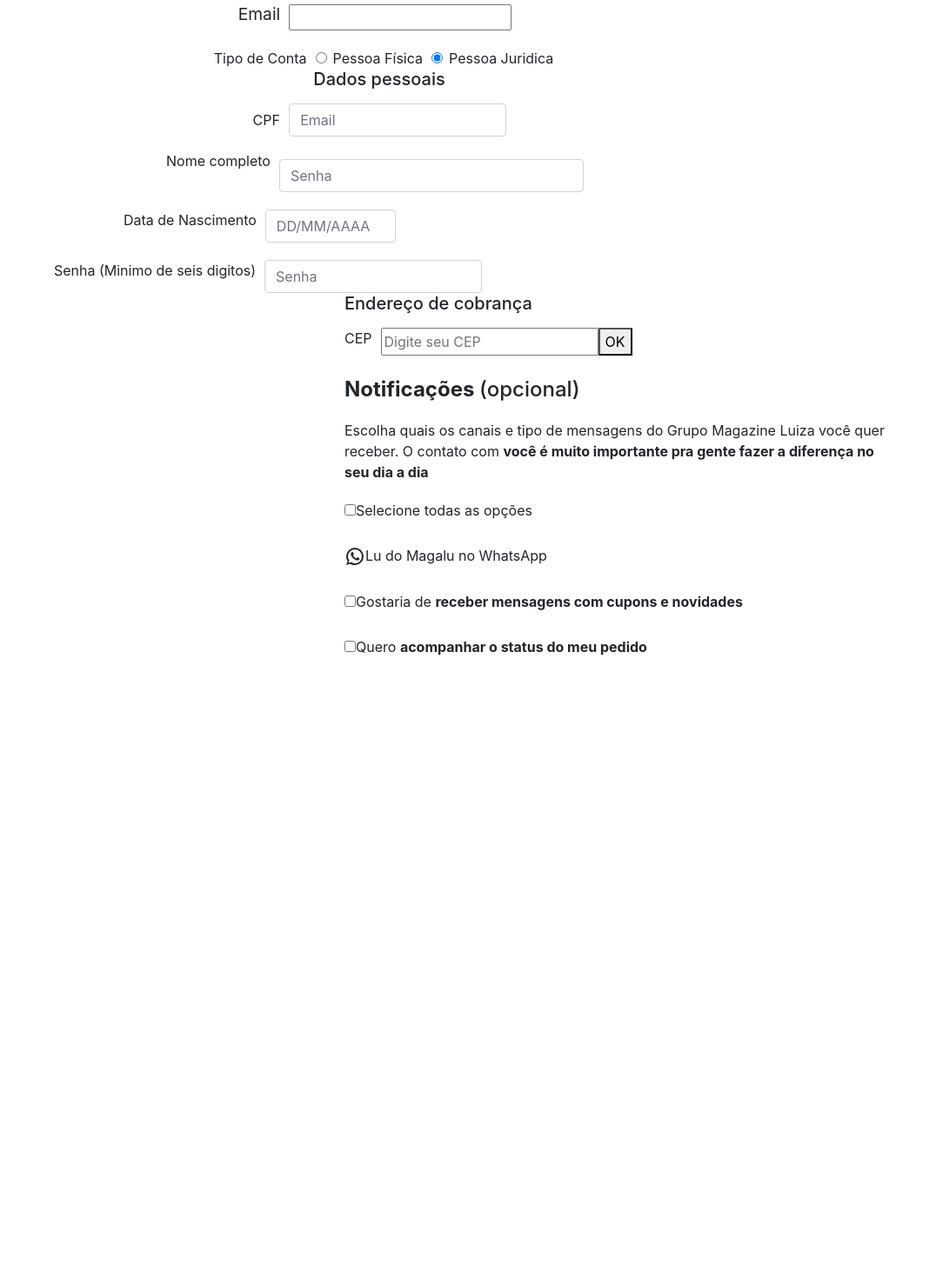
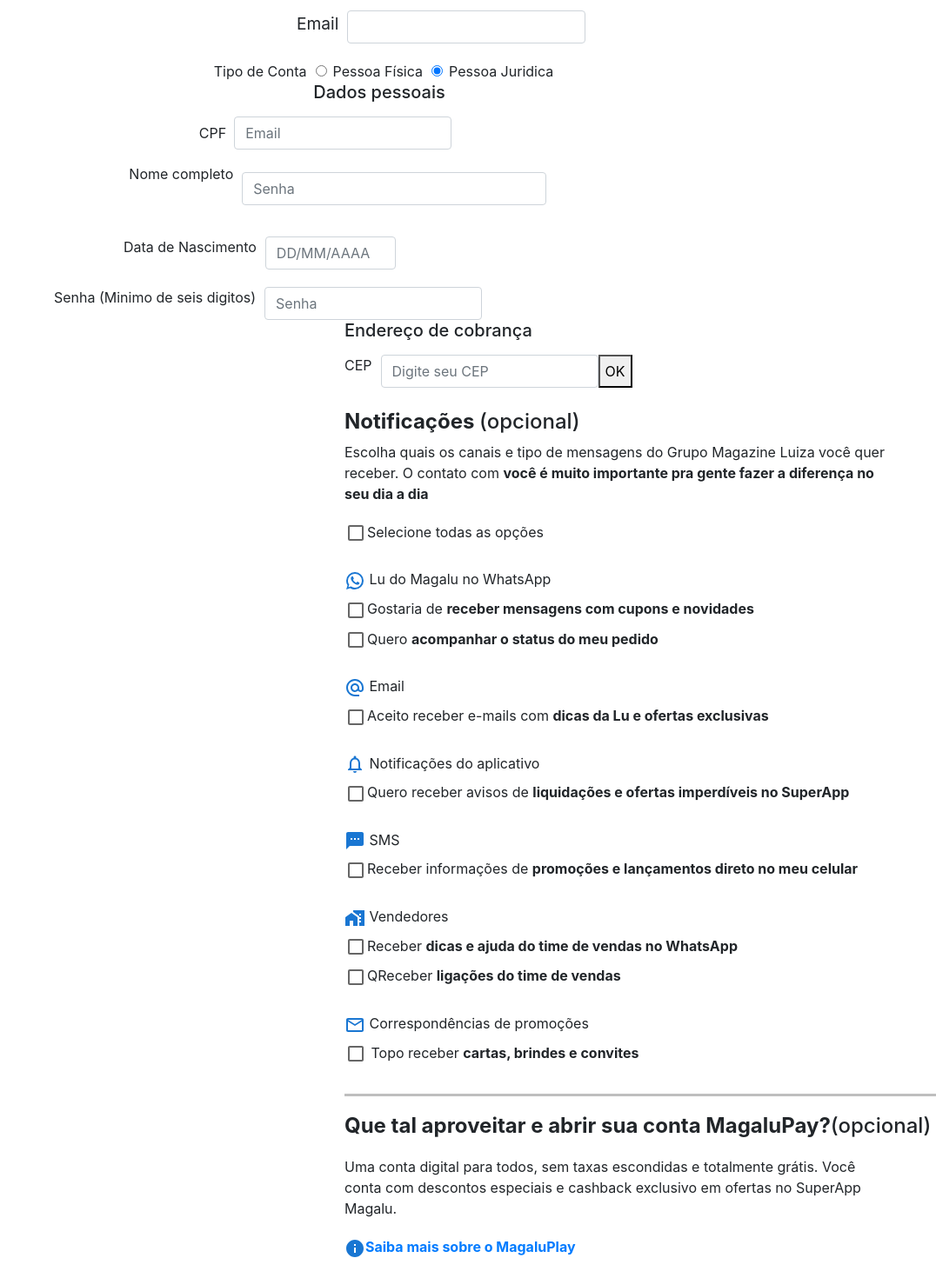
Before and after one commit to math3us2021/desafio_magalu, a React (Create React App) app: page / in a window 1280 px wide. Shown: the part 160-1630 px from the top of the page at 87% size, without its empty margins (204-1280 px from the left). Before the commit the page ends 949 px from the top, so only its background shows below. Built offline with nearby package versions, Linux system fonts and the light colour scheme.

Commit message:
22/07/2022

```diff
--- a/src/components/DadosPessoais.jsx
+++ b/src/components/DadosPessoais.jsx
@@ -1,5 +1,5 @@
 import React from "react";
-import { Dados, Nome, DataNasc, Senha } from "./styles";
+import { Dados, Nome, DataNasc, Senha, Cpf } from "./styles";
 import VisibilityOffIcon from '@mui/icons-material/VisibilityOff';
 import Input from '@mui/material/Input';
 
@@ -8,21 +8,21 @@
     return (
         <Dados>
             <label><strong><h5>Dados pessoais</h5></strong></label>
-            <div class="form-group row">
-                <label  class="col-sm-2 col-form-label">CPF</label>
-                <input type="email" class="form-control" id="inputEmail3" placeholder="Email"></input>
-            </div>
-            <Nome class="form-group row">
-                <label for="inputEmail3" >Nome completo</label>
-                <input type="password" class="form-control" id="inputPassword3" placeholder="Senha"></input>
+            <Cpf className="form-group row">
+                <label  className="col-sm-2 col-form-label">CPF</label>
+                <input type="email" className="form-control" id="inputEmail3" placeholder="Email"></input>
+            </Cpf>
+            <Nome className="form-group row">
+                <label>Nome completo</label>
+                <input type="password" className="form-control" id="inputPassword3" placeholder="Senha"></input>
             </Nome>
             <DataNasc>
                 <label >Data de Nascimento</label>
-                <input class="form-control" placeholder="DD/MM/AAAA"></input>
+                <input className="form-control" placeholder="DD/MM/AAAA"></input>
             </DataNasc>
             <Senha>
-                <label class="FormGroup-label " >Senha (Minimo de seis digitos)</label>
-                <input class="form-control" placeholder="Senha" ></input>
+                <label className="FormGroup-label " >Senha (Minimo de seis digitos)</label>
+                <input className="form-control" placeholder="Senha" ></input>
             </Senha>
         </Dados >
     )
--- a/src/components/Endereco.jsx
+++ b/src/components/Endereco.jsx
@@ -11,7 +11,7 @@
                 </div>
                 <Cep>
                     <label>CEP</label>
-                    <input type="text" placeholder="Digite seu CEP"></input>
+                    <input type="text" className="form-control" placeholder="Digite seu CEP"></input>
                     <button>OK</button>
                 </Cep>
             </Endereco>
--- /dev/null
+++ b/src/components/MagaluPlay.jsx
@@ -0,0 +1,34 @@
+import React from "react";
+import { MagaluPlay } from "./styles";
+import InfoIcon from '@mui/icons-material/Info';
+import Checkbox from '@mui/material/Checkbox';
+import {Link} from "react-router-dom";
+
+export default () => {
+
+    return (
+        <MagaluPlay>
+            <div>
+                <h4><b>Que tal aproveitar e abrir sua conta MagaluPay?</b>(opcional)</h4>
+            </div>
+            <div>
+                <span>Uma conta digital para todos, sem taxas escondidas e totalmente grátis. Você<br></br> conta com descontos especiais e cashback exclusivo em ofertas no SuperApp<br></br> Magalu.
+                </span>
+            </div>
+            <div>
+                <label>
+                    <InfoIcon color="primary" />
+                    <Link to={""}>
+                    <span><strong>Saiba mais sobre o MagaluPlay</strong></span>
+                    </Link>
+                </label>
+            </div>
+            <div>
+                <label>
+                    <Checkbox sx={{ m: -1 }} />
+                    <span>Gostaria de <b>receber mensagens com cupons e novidades</b></span>
+                </label>
+            </div>
+        </MagaluPlay>
+    )
+}
--- a/src/components/Navbar.jsx
+++ b/src/components/Navbar.jsx
@@ -17,10 +17,11 @@
                 <li>Saldão</li>
             </ul>
 
+          <Linha>
+            <div></div>
+          </Linha>
           </Nav>
-            <Linha>
 
-            </Linha>
         </div>
     )
 }
--- a/src/components/Notificacoes.jsx
+++ b/src/components/Notificacoes.jsx
@@ -1,6 +1,12 @@
 import React from "react";
-import { Notification} from "./styles";
+import { Notification, NotificationBody, Title } from "./styles";
 import WhatsAppIcon from '@mui/icons-material/WhatsApp';
+import AlternateEmailIcon from '@mui/icons-material/AlternateEmail';
+import NotificationsNoneIcon from '@mui/icons-material/NotificationsNone';
+import SmsIcon from '@mui/icons-material/Sms';
+import HomeWorkIcon from '@mui/icons-material/HomeWork';
+import Checkbox from '@mui/material/Checkbox';
+import MailOutlineIcon from '@mui/icons-material/MailOutline';
 
 
 export default () => {
@@ -14,30 +20,108 @@
                 <span>Escolha quais os canais e tipo de mensagens do Grupo Magazine Luiza você quer <br></br> receber. O contato com <b> você é muito importante pra gente fazer a diferença no<br></br> seu dia a dia</b>
                 </span>
             </div>
+            <Title>
+                <label>
+                    <Checkbox sx={{ m: -1 }}/>
+                    <span>Selecione todas as opções</span>
+                </label>
+            </Title>
+            <NotificationBody>
                 <div>
                     <label>
-                    <input type="checkbox" />
-                    <span>Selecione todas as opções</span>
+                        <WhatsAppIcon color="primary" />
+                        <span> Lu do Magalu no WhatsApp</span>
                     </label>
                 </div>
                 <div>
                     <label>
-                    <WhatsAppIcon />
-                    <span>Lu do Magalu no WhatsApp</span>
-                </label>
-            </div>
-            <div>
-                <label>
-                    <input type="checkbox" />
+                    <Checkbox sx={{ m: -1 }}/>
                         <span>Gostaria de <b>receber mensagens com cupons e novidades</b></span>
                     </label>
                 </div>
                 <div>
                     <label>
-                    <input type="checkbox" />
+                    <Checkbox sx={{ m: -1 }}/>
                         <span>Quero <b>acompanhar o status do meu pedido</b></span>
                     </label>
                 </div>
+            </NotificationBody>
+            <NotificationBody>
+                <div>
+                    <label>
+                        <AlternateEmailIcon color="primary" />
+                        <span> Email</span>
+                    </label>
+                </div>
+                <div>
+                    <label>
+                    <Checkbox sx={{ m: -1 }}/>
+                        <span>Aceito receber e-mails com <b>dicas da Lu e ofertas exclusivas</b></span>
+                    </label>
+                </div>
+            </NotificationBody>
+            <NotificationBody>
+                <div>
+                    <label>
+                        <NotificationsNoneIcon color="primary" />
+                        <span> Notificações do aplicativo</span>
+                    </label>
+                </div>
+                <div>
+                    <label>
+                    <Checkbox sx={{ m: -1 }}/>
+                        <span>Quero receber avisos de <b>liquidações e ofertas imperdíveis no SuperApp</b></span>
+                    </label>
+                </div>
+            </NotificationBody>
+            <NotificationBody>
+                <div>
+                    <label>
+                        <SmsIcon color="primary" />
+                        <span> SMS</span>
+                    </label>
+                </div>
+                <div>
+                    <label>
+                    <Checkbox sx={{ m: -1 }}/>
+                        <span>Receber informações de <b>promoções e lançamentos direto no meu celular</b></span>
+                    </label>
+                </div>
+            </NotificationBody>
+            <NotificationBody>
+                <div>
+                    <label>
+                        <HomeWorkIcon color="primary" />
+                        <span> Vendedores</span>
+                    </label>
+                </div>
+                <div>
+                    <label>
+                       <Checkbox sx={{ m: -1 }}/>
+                        <span>Receber <b>dicas e ajuda do time de vendas no WhatsApp</b></span>
+                    </label>
+                </div>
+                <div>
+                    <label>
+                       <Checkbox sx={{ m: -1 }}/>
+                        <span>QReceber <b>ligações do time de vendas</b></span>
+                    </label>
+                </div>
+            </NotificationBody>
+            <NotificationBody>
+                <div>
+                    <label>
+                        <MailOutlineIcon color="primary" />
+                        <span> Correspondências de promoções</span>
+                    </label>
+                </div>
+                <div>
+                    <label>
+                       <Checkbox sx={{ m: -1 }}/>
+                        <span> Topo receber <b>cartas, brindes e convites</b></span>
+                    </label>
+                </div>
+            </NotificationBody>
 
         </Notification>
     );
--- a/src/components/styles.js
+++ b/src/components/styles.js
@@ -16,14 +16,22 @@
 }
 
 
+
 `;
 export const Linha = styled.div`
 heigth: 50px
 width: 100%;
-background: #CE5937;
-background: -moz-linear-gradient(left, #CE5937 0%, #1C6EA4 50%, #C59237 100%);
-background: -webkit-linear-gradient(left, #CE5937 0%, #1C6EA4 50%, #C59237 100%);
-background: linear-gradient(to right, #CE5937 0%, #1C6EA4 50%, #C59237 100%);
+
+
+div{
+    width: 100%;
+    height: 7px;
+    border: 1px solid background: #D9E52F;
+    background: -moz-linear-gradient(left, #D9E52F 0%, #EA5D1D 50%, #2466EA 100%);
+    background: -webkit-linear-gradient(left, #D9E52F 0%, #EA5D1D 50%, #2466EA 100%);
+    background: linear-gradient(to right, #D9E52F 0%, #EA5D1D 50%, #2466EA 100%);
+}
+
 `;
 
 export const TipoConta = styled.div`
@@ -49,19 +57,27 @@
     flex-direction: row;
 }
 
-label{
-    display: flex;
-    flex-direction: row;
-    justify-content: center;
-}
+// label{
+//     display: flex;
+//     flex-direction: row;
+//     justify-content: center;
+// }
 
+
+`;
+
+export const Cpf = styled.div`
+margin-right: 115px;
 input{
+    margin-left: 3px;
     width: 250px;
+
 }
 `;
 
+
 export const Nome = styled.div`
-
+margin-right: 5.5%;
 label{
     text-align: center;
     justify-content: center;
@@ -109,11 +125,28 @@
 }
 `;
 
+export const Title = styled.div`
+margin-top: 20px;
+margin-bottom: 20px;`;
+
+
 export const Notification = styled.div`
 margin: 0px 0px 25px 600px;
 
+`;
+
+export const NotificationBody = styled.div`
+margin-top: 20px;
+margin-bottom: 20px;
+`;
+
+export const MagaluPlay = styled.div`
+margin: 0px 0px 25px 600px;
+border-top: 3px solid  #bfbfbf;
+border-bottom: 3px solid #bfbfbf;
+
 div{
     margin-top: 20px;
+    margin-bottom: 20px;
 }
-
 `;
--- a/src/pages/home.js
+++ b/src/pages/home.js
@@ -8,6 +8,7 @@
 import DadosPessoais from "../components/DadosPessoais";
 import Endereco from "../components/Endereco";
 import Notificacoes from "../components/Notificacoes";
+import MagaluPlay from "../components/MagaluPlay";
 
 
 export default function Home() {
@@ -31,7 +32,7 @@
                 <div>
                     <label>Email</label>
                     <div>
-                        <input></input>
+                        <input className="form-control"></input>
                     </div>
                 </div>
             </Email>
@@ -39,5 +40,7 @@
             <DadosPessoais/>
             <Endereco/>
             <Notificacoes/>
+            <MagaluPlay/>
+
         </div>)
 }
--- a/src/pages/styles.js
+++ b/src/pages/styles.js
@@ -19,12 +19,15 @@
 
 export const Google = styled(Button)`
     background-color: #eaeae1 !important;
-    color: #ff1a1a !important;
+
+
+    color: #333 !important;
 `;
 
 export const Email = styled.div`
-    display: flex;
-    justify-content: center;
+    // display: flex;
+    // justify-content: center;
+    margin-left: 535px;
 
     div{
         display: flex;
```
Also changed, not shown: src/components/FooterFormul.jsx (added). Lines whose indentation alone changed are shown as unchanged.
